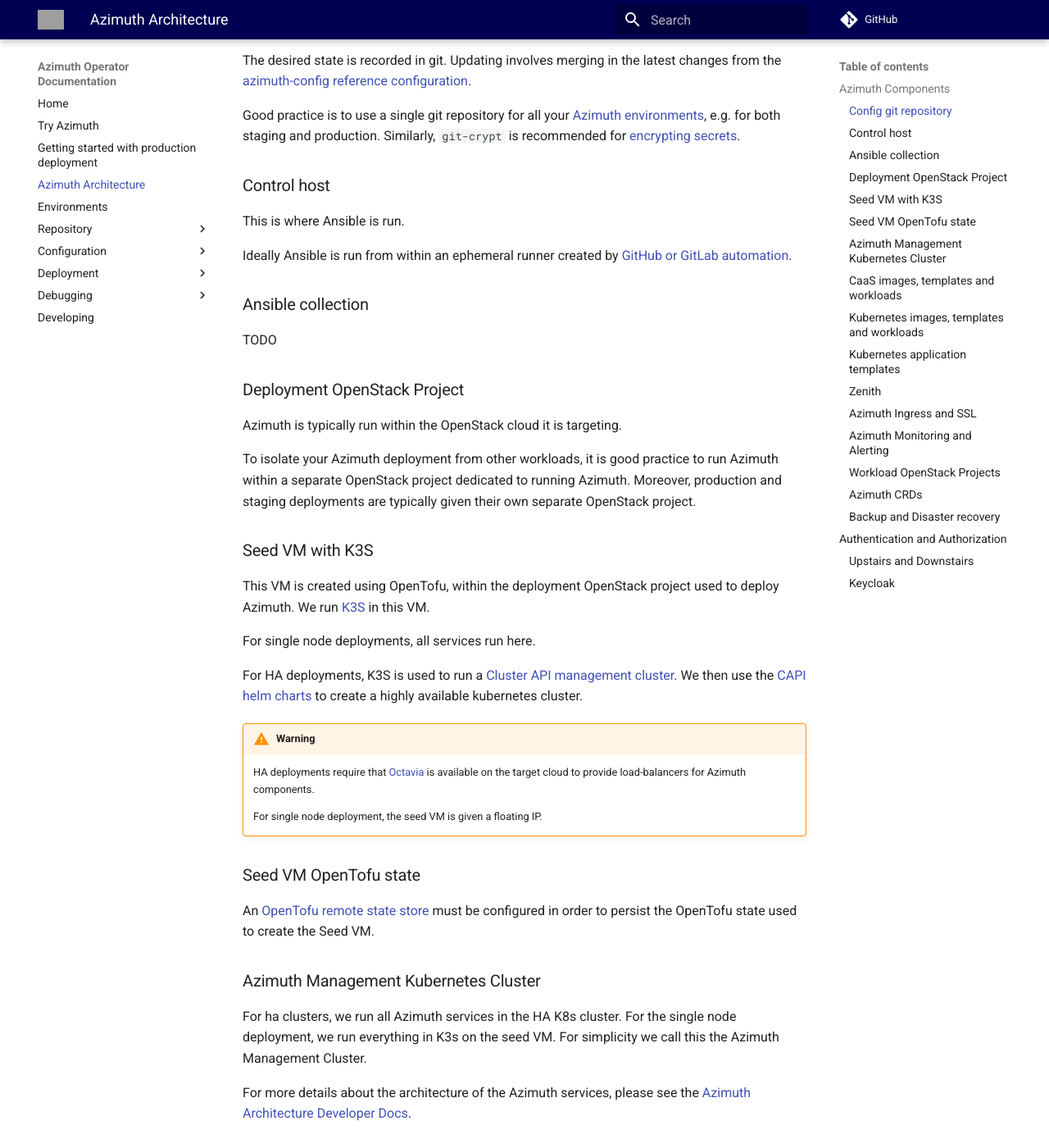
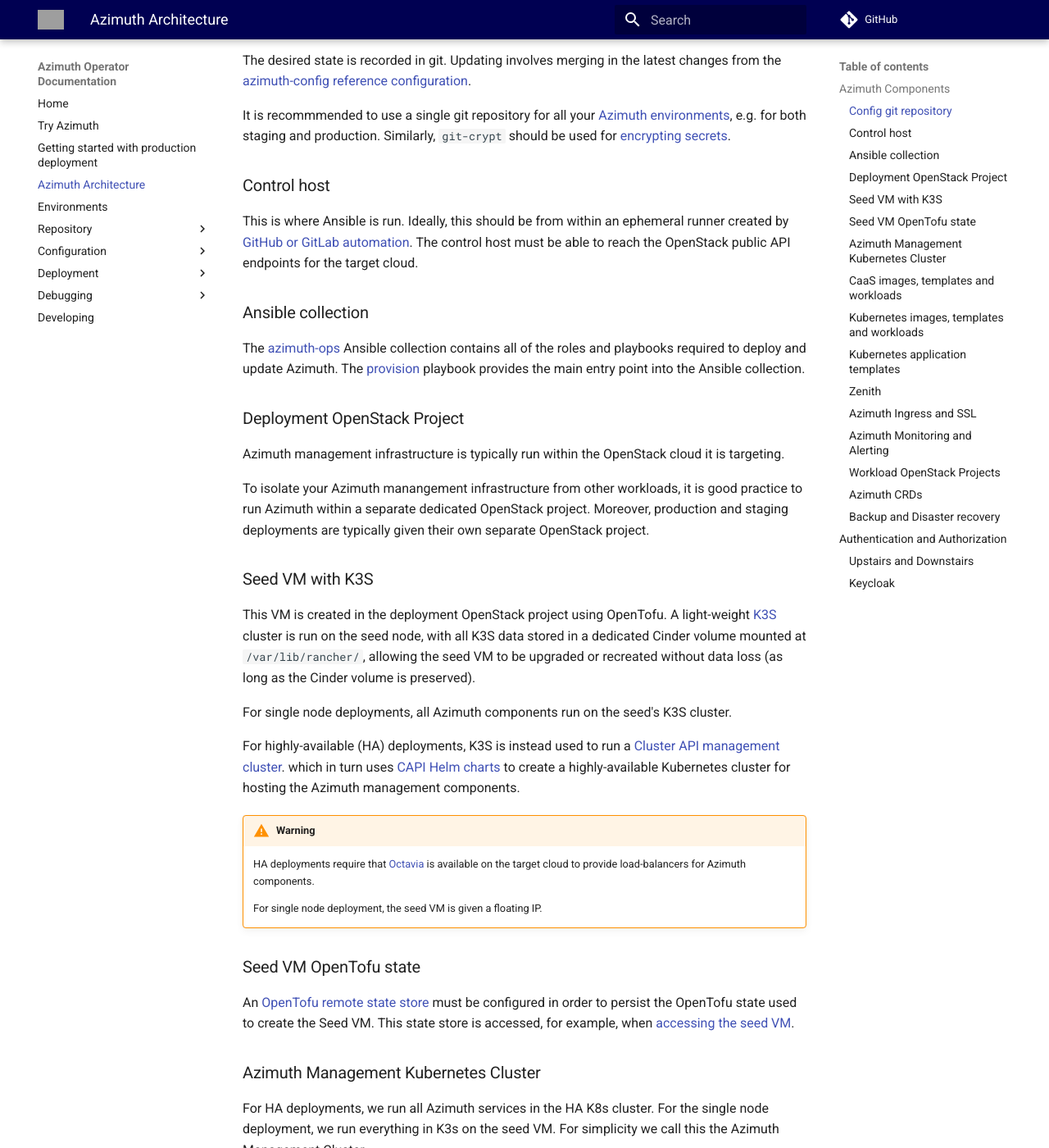
Before and after one commit to azimuth-cloud/azimuth-config, an MkDocs documentation site: the page built from docs/architecture.md, in a window 1280 px wide and 1400 px high, scrolled down 432 px. Shown: the whole window at 82% size. Built offline with MkDocs 1.6.1 and Material for MkDocs 9.7.7, drawn with Linux system fonts in a browser that asks for light colours; comment, search, counter and statistics services are not loaded; some of the changed text lies outside the part shown; grey boxes are pictures that could not be loaded.

Commit message:
Add more documentation content

```diff
--- a/docs/architecture.md
+++ b/docs/architecture.md
@@ -1,15 +1,14 @@
 # Azimuth Architecture
 
-These docs look at the Azimuth Architecture from a deployer point of view.
+These docs look at the Azimuth Architecture from an operator's point of view.
 
 For more details on Azimuth Architecture from a developer point of view, please see the
 [Azimuth Architecture Developer Docs](https://github.com/stackhpc/azimuth/blob/master/docs/architecture.md).
 
 ## Azimuth Components
 
-Lets look at the key parts of an Azimuth deployment,
-working through them as they are setup by the
-Ansible automation.
+The following sections highlight the key parts of an Azimuth deployment,
+working through them in the order that they are setup by the Ansible automation.
 
 ### Config git repository
 
@@ -17,46 +16,48 @@
 Updating involves merging in the latest changes from the
 [azimuth-config reference configuration](https://github.com/stackhpc/azimuth-config).
 
-Good practice is to use a single git repository
+It is recommmended to use a single git repository
 for all your [Azimuth environments](./environments.md),
 e.g. for both staging and production.
-Similarly, `git-crypt` is recommended
+Similarly, `git-crypt` should be used
 for [encrypting secrets](./repository/secrets.md).
 
 ### Control host
 
-This is where Ansible is run.
-
-Ideally Ansible is run from within an ephemeral runner
-created by [GitHub or GitLab automation](./deployment/automation.md).
+This is where Ansible is run. Ideally, this should be from within an ephemeral runner
+created by [GitHub or GitLab automation](./deployment/automation.md). The control host must
+be able to reach the OpenStack public API endpoints for the target cloud.
 
 ### Ansible collection
 
-TODO
+The [azimuth-ops](https://github.com/stackhpc/ansible-collection-azimuth-ops/) Ansible collection
+contains all of the roles and playbooks required to deploy and update Azimuth. The
+[provision](https://github.com/stackhpc/ansible-collection-azimuth-ops/blob/main/playbooks/provision.yml)
+playbook provides the main entry point into the Ansible collection.
 
 ### Deployment OpenStack Project
 
-Azimuth is typically run within the OpenStack cloud it is targeting.
+Azimuth management infrastructure is typically run within the OpenStack cloud it is targeting.
 
-To isolate your Azimuth deployment from other workloads,
-it is good practice to run Azimuth within a separate OpenStack project
-dedicated to running Azimuth.
+To isolate your Azimuth manangement infrastructure from other workloads,
+it is good practice to run Azimuth within a separate dedicated OpenStack project.
 Moreover, production and staging deployments are typically
 given their own separate OpenStack project.
 
 ### Seed VM with K3S
 
-This VM is created using OpenTofu, within the deployment OpenStack project
-used to deploy Azimuth.
-We run [K3S](https://k3s.io/) in this VM.
+This VM is created in the deployment OpenStack project using OpenTofu.
+A light-weight [K3S](https://k3s.io/) cluster is run on the seed node, with all
+K3S data stored in a dedicated Cinder volume mounted at `/var/lib/rancher/`,
+allowing the seed VM to be upgraded or recreated without data loss (as long as the
+Cinder volume is preserved).
 
-For single node deployments, all services run here.
+For single node deployments, all Azimuth components run on the seed's K3S cluster.
 
-For HA deployments, K3S is used to run a
+For highly-available (HA) deployments, K3S is instead used to run a
 [Cluster API management cluster](https://cluster-api.sigs.k8s.io/user/concepts#management-cluster).
-We then use the
-[CAPI helm charts](https://github.com/stackhpc/capi-helm-charts)
-to create a highly available kubernetes cluster.
+which in turn uses [CAPI Helm charts](https://github.com/stackhpc/capi-helm-charts)
+to create a highly-available Kubernetes cluster for hosting the Azimuth management components.
 
 !!! warning
 
@@ -68,17 +69,17 @@
 ### Seed VM OpenTofu state
 
 An [OpenTofu remote state store](./repository/terraform.md) must be configured
-in order to persist the OpenTofu state used to create the Seed VM.
+in order to persist the OpenTofu state used to create the Seed VM. This state store is accessed,
+for example, when [accessing the seed VM](https://stackhpc.github.io/azimuth-config/debugging/access-k3s/).
 
 ### Azimuth Management Kubernetes Cluster
 
-For ha clusters, we run all Azimuth services in the HA K8s cluster.
+For HA deployments, we run all Azimuth services in the HA K8s cluster.
 For the single node deployment, we run everything in K3s on the seed VM.
 For simplicity we call this the Azimuth Management Cluster.
 
 For more details about the architecture of the Azimuth services, please see the
 [Azimuth Architecture Developer Docs](https://github.com/stackhpc/azimuth/blob/master/docs/architecture.md).
-
 
 ### CaaS images, templates and workloads
 
```
